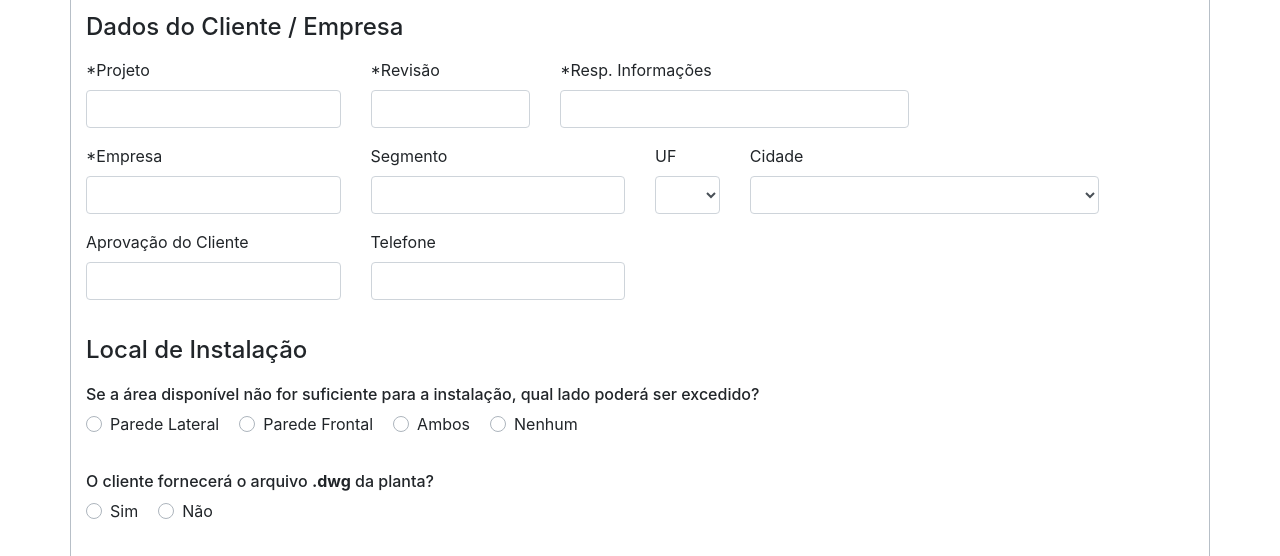
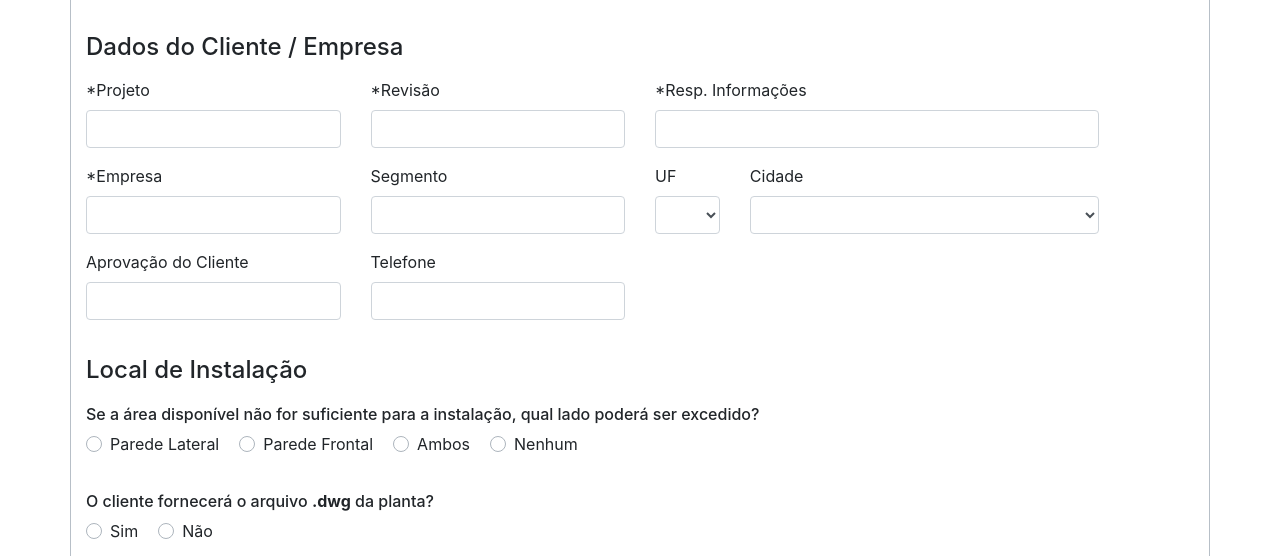
Before and after one commit to valdecirr/Teste, a plain HTML site: page index.html in a window 1280 px wide. Shown: the part 227-783 px from the top of the page. Drawn offline with Linux system fonts and the light colour scheme.

Commit message:
Formatação organizadas dos campos

```diff
--- a/index.html
+++ b/index.html
@@ -88,11 +88,11 @@
                             <label for="projeto">*Projeto</label>
                             <input type="text" class="form-control" id="projeto" placeholder="">
                         </div>
-                        <div class="col-md-2 mb-3">
+                        <div class="col-md-3 mb-3">
                             <label for="lastName">*Revisão</label>
                             <input type="text" class="form-control" id="lastName" placeholder="">
                         </div>
-                        <div class="col-md-4 mb-3">
+                        <div class="col-md-5 mb-3">
                             <label for="lastName">*Resp. Informações</label>
                             <input type="text" class="form-control" id="respInfor" placeholder="">
                         </div>
@@ -167,15 +167,15 @@
 
                     <h6 style="margin-top: 20px;">Tensão Local</h6>
                     <div class="col-md-12 mb-3 form-check-inline">
-                        <div class="custom-control custom-radio" >
+                        <div class="custom-control custom-radio">
                             <input id="v220" name="tensaoA" type="radio" class="custom-control-input">
                             <label class="custom-control-label" for="v220">220V</label>
                         </div>
-                        <div class="custom-control custom-radio custumize-radio" >
+                        <div class="custom-control custom-radio custumize-radio">
                             <input id="v380" name="tensaoA" type="radio" class="custom-control-input">
                             <label class="custom-control-label" for="v380">380V</label>
                         </div>
-                        <div class="custom-control custom-radio custumize-radio" >
+                        <div class="custom-control custom-radio custumize-radio">
                             <input id="v440" name="tensaoA" type="radio" class="custom-control-input">
                             <label class="custom-control-label" for="v440">440V</label>
                         </div>
--- a/main.css
+++ b/main.css
@@ -1,3 +1,7 @@
 .custumize-radio{
     margin-left: 20px;
 }
+
+body{
+    margin: 20px;
+}
```
